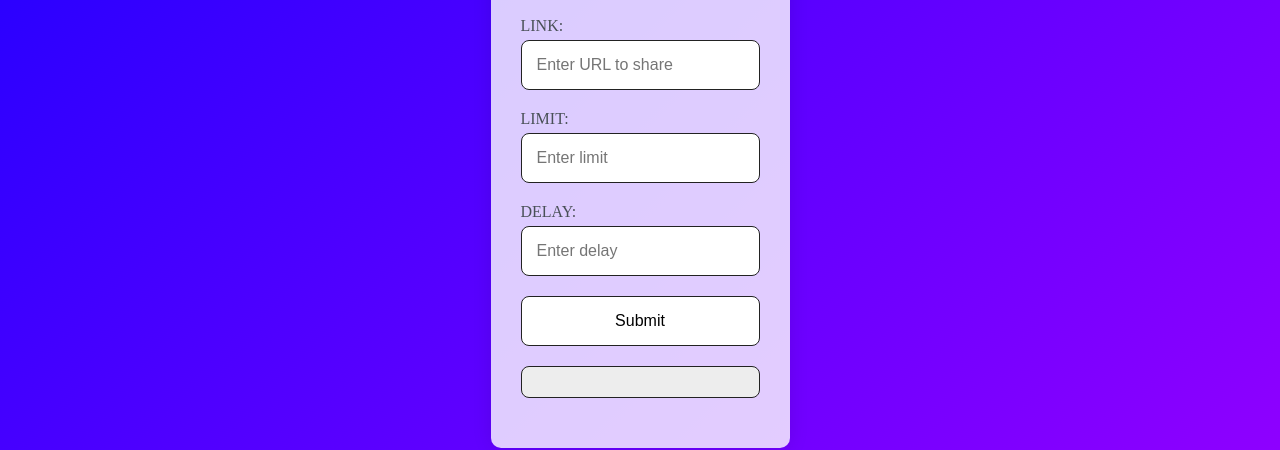
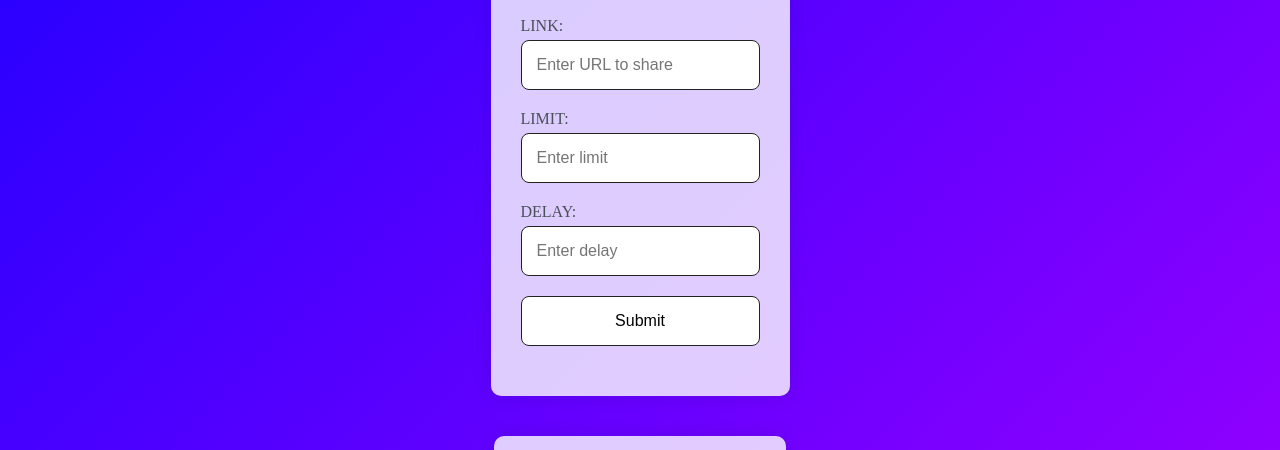
Before and after one commit to weberbers201938/share-ur-love, a website: page public/index.html in a window 1280 px wide. Shown: the part 383-833 px from the top of the page. Drawn offline with Linux system fonts and the light colour scheme; no server answers.

Commit message:
Update index.html

```diff
--- a/public/index.html
+++ b/public/index.html
@@ -104,9 +104,9 @@ button:hover {
 
 /* Result Styles */
 #result {
-  display: block; /* Changed from display: none; */
+  display: block;
   text-align: center;
-  background-color: #ededed;
+  background-color: #fff; /* Changed to white */
   border: solid 1px #222;
   padding: 15px;
   border-radius: 8px;
@@ -116,7 +116,7 @@ button:hover {
 
 /* Processing Container Styles */
 #process-container {
-  display: block; /* Changed from display: none; */
+  display: block;
   background-color: rgba(255, 255, 255, 0.8);
   border-radius: 10px;
   box-shadow: 0 0 20px rgba(0, 0, 0, 0.1);
@@ -139,7 +139,7 @@ button:hover {
 
 .current-online {
   font-size: 13px;
-  background: #0a0a0a;
+  background: #fff; /* Changed to white */
   padding: 10px;
   color: #898989;
   border: solid 1px #898989;
@@ -180,9 +180,6 @@ button:hover {
       </div>
       <div class="form-item">
         <button type="submit" id="submit-button">Submit</button>
-      </div>
-      <div class="form-item">
-        <div id="result"></div>
       </div>
     </form>
   </div>
```
